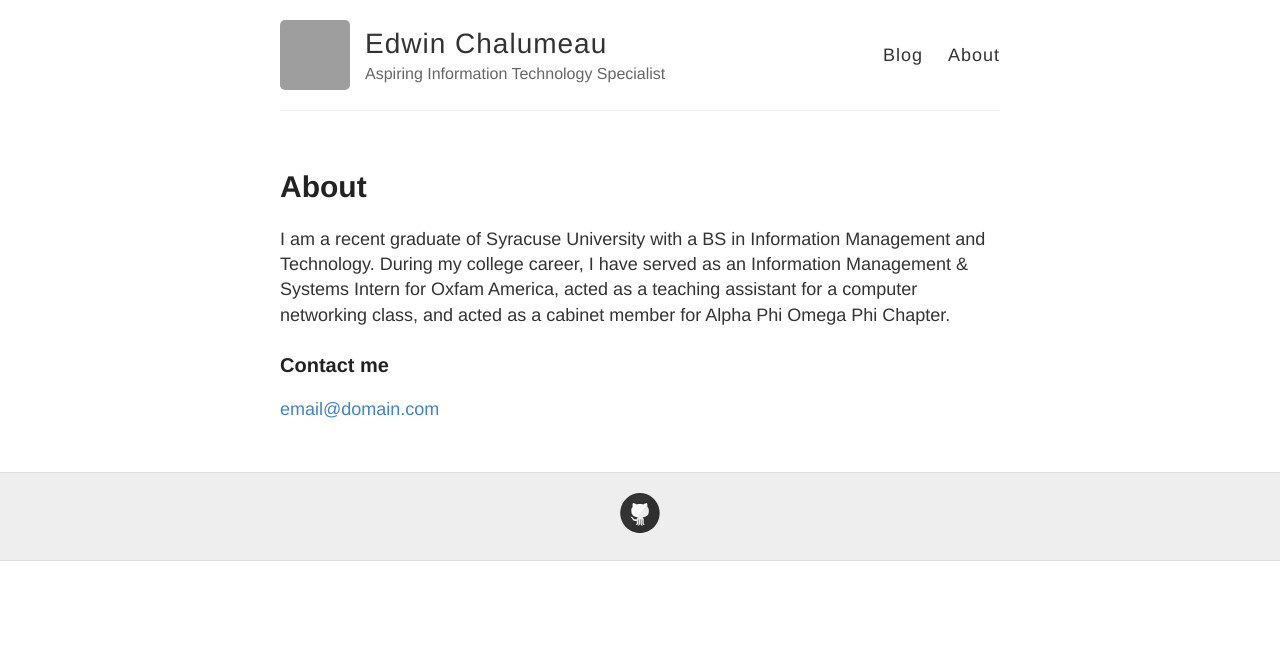
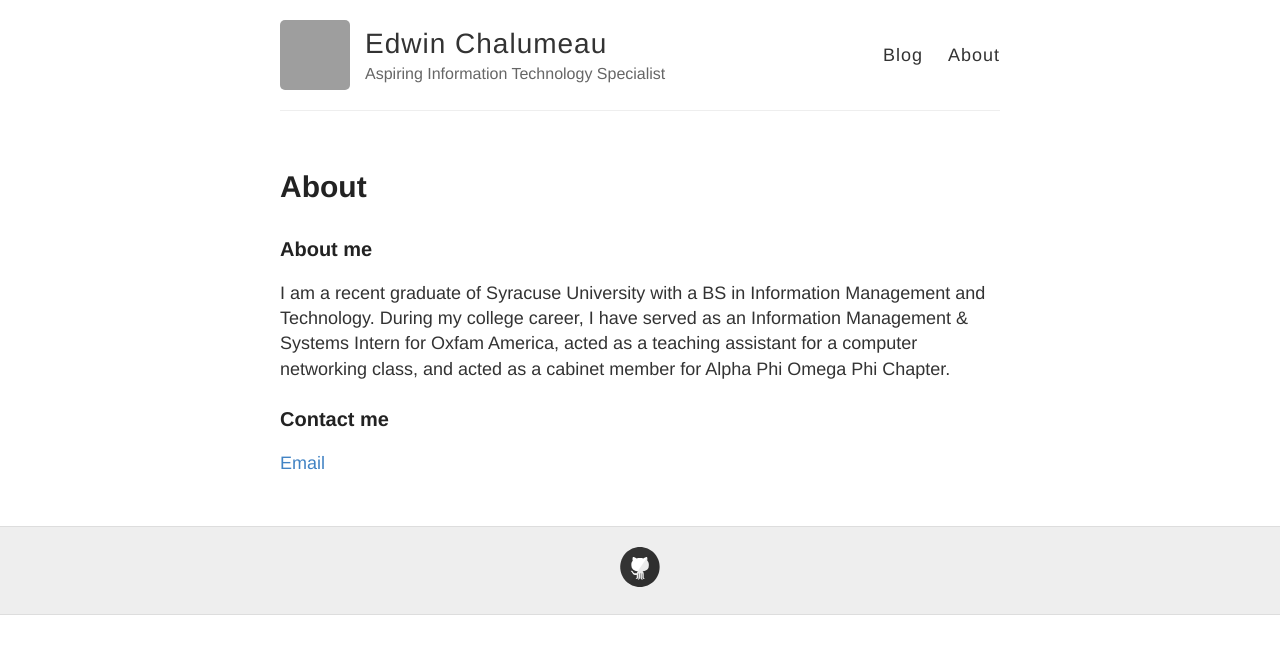
Before and after one commit to challyed/ccchallyed.github.io, a Jekyll site: the page built from about.md, in a window 1280 px wide. Shown: the top 654 px of the page. Built offline with Jekyll 4.4.1, drawn with Linux system fonts in a browser that asks for light colours; Markdown is read by kramdown in place of the engine named in the settings; grey boxes are pictures that could not be loaded.

Commit message:
ABout me
about me

```diff
--- a/about.md
+++ b/about.md
@@ -3,10 +3,11 @@ layout: page
 title: About
 permalink: /about/
 ---
+### About me
 
 I am a recent graduate of Syracuse University with a BS in Information Management and Technology. During my college career, I have served as an Information Management & Systems Intern for Oxfam America, acted as a teaching assistant for a computer networking class, and acted as a cabinet member for Alpha Phi Omega Phi Chapter.
 
 
 ### Contact me
 
-[email@domain.com](mailto:edwinchalumeau@outlook.com)
+[Email](mailto:edwinchalumeau@outlook.com)
```
